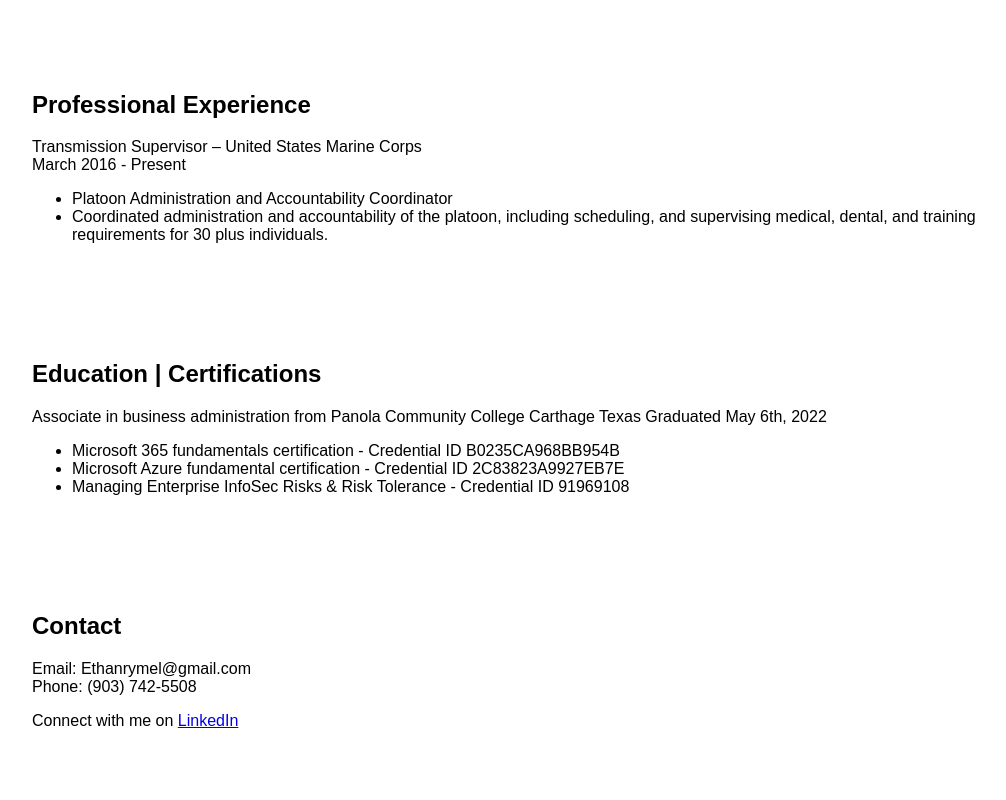
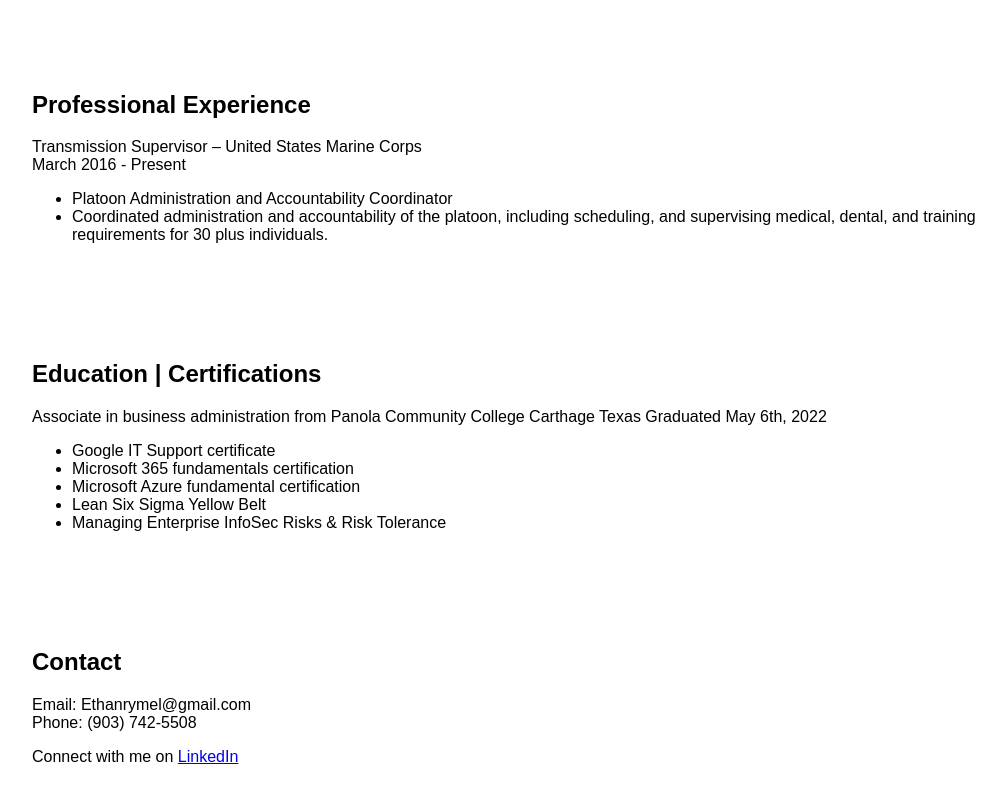
Before and after one commit to RymelE/RymelE.github.io, a plain HTML site: page index.html in a window 1280 px wide. Shown: the part 846-1646 px from the top of the page, without its empty margins (128-1134 px from the left). Drawn offline with Linux system fonts and the light colour scheme.

Commit message:
Update index.html

```diff
--- a/index.html
+++ b/index.html
@@ -121,9 +121,11 @@
             <h2>Education | Certifications</h2>
             <p>Associate in business administration from Panola Community College Carthage Texas Graduated May 6th, 2022</p>
             <ul>
-                <li>Microsoft 365 fundamentals certification - Credential ID B0235CA968BB954B</li>
-                <li>Microsoft Azure fundamental certification - Credential ID 2C83823A9927EB7E</li>
-                <li>Managing Enterprise InfoSec Risks & Risk Tolerance - Credential ID 91969108</li>
+                <li>Google IT Support certificate </li>
+                <li>Microsoft 365 fundamentals certification </li>
+                <li>Microsoft Azure fundamental certification </li>
+                <li>Lean Six Sigma Yellow Belt</li>
+                <li>Managing Enterprise InfoSec Risks & Risk Tolerance </li>
                 <!-- Include other certifications -->
             </ul>
         </div>
```
